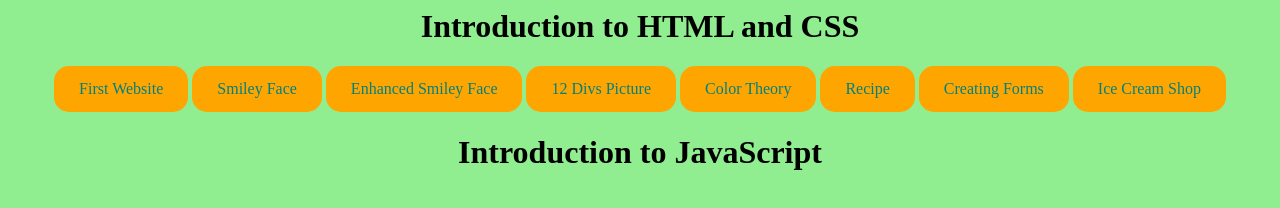
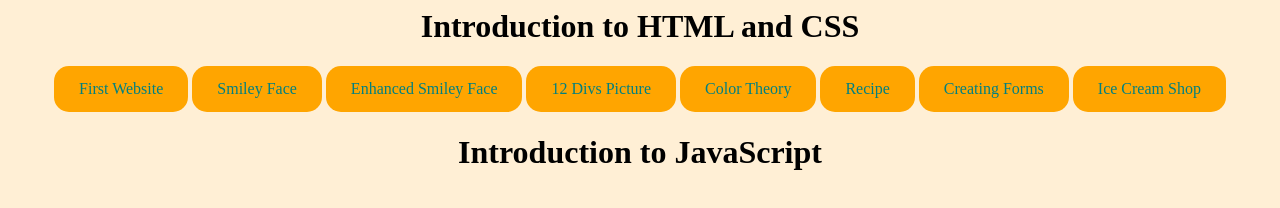
Before and after one commit to MrsZimmerman/Coding, a plain HTML site: page index.html in a window 1280 px wide. Drawn offline with Linux system fonts and the light colour scheme.

Commit message:
Update home.css

```diff
--- a/home.css
+++ b/home.css
@@ -1,5 +1,5 @@
 body{
-	background-color:lightgreen;
+	background-color:PapayaWhip;
 	text-align: center;
 }
 a:link, a:visited{
```
